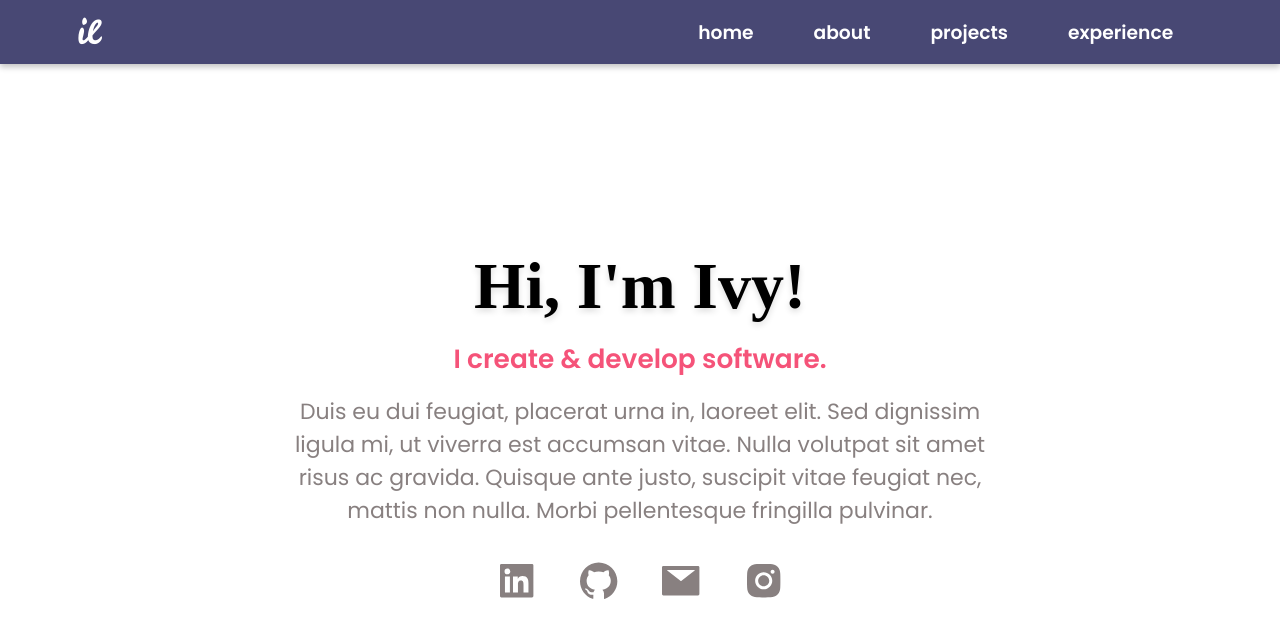
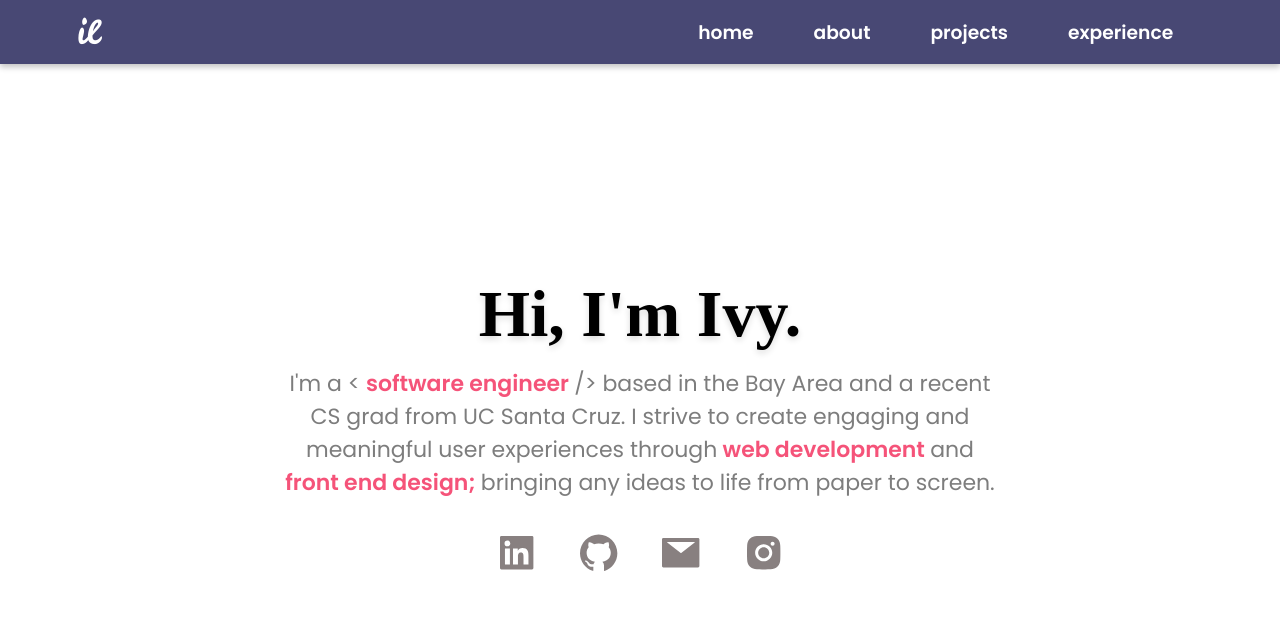
Before and after one commit to ivyla/portfoliov1, a React (Create React App) app: page / in a window 1280 px wide. Shown: the top 638 px of the page. Built offline with nearby package versions, Linux system fonts and the light colour scheme; a web font is replaced by a local one.

Commit message:
content created for home & about

```diff
--- a/src/components/About.js
+++ b/src/components/About.js
@@ -17,13 +17,12 @@ function About() {
                         </div>
                         </div>
                         <div className="default-desc">
-                            Nam ut dui nec ligula sagittis pharetra et sit
-                            amet turpis. Cras malesuada, nulla ut convalli
-                            maximus, metus mauris tempus elit, ascelerd
-                            isque mauris turpis sit amet tortor. Proin effics
-                            pretium dolor at finibus. Morbi ultricies posues
-                            elit, asceler isque mauris turpis sit amet tortor.
-                            Proin effic pretium dolor at finibus. Morbi ultric.
+                        From tweaking the HTML in my old MySpace profiles to tirelessly studying
+                         algorithms and computer architecture in college, I've always been fascinated with
+                         technology and how it works behind the scenes. Currently, I'm seeking software
+                         engineering roles, focusing on growing my Javascript skills, and dabbling in user
+                         interface design. Aside from web development, I also love learning about computer
+                          networks, computer graphics, user experience design, and animation.
                         </div>
 
                     </div>
--- a/src/components/Home.js
+++ b/src/components/Home.js
@@ -4,6 +4,11 @@ import "../stylesheets/Home.css"
 import { LinkedinFilled, GithubFilled, MailFilled, FileFilled, InstagramFilled } from '@ant-design/icons'
 import "../stylesheets/HomeGraphics.css"
 import { CSSTransition, TransitionGroup } from "react-transition-group"
+
+const inlinePink = {
+    color: '#F55379',
+    fontWeight: '600'
+}
 
 function Home() {
     return (
@@ -12,22 +17,25 @@ function Home() {
 
             <div className="content-home">
                 <div className="default-title">
-                    Hi, I'm Ivy!
+                    Hi, I'm Ivy.
                 </div>
 
-                <div className="default-header">
+                {/* <div className="default-header">
                     I create & develop software.
 
-                </div>
+                </div> */}
 
                 <div className="default-desc">
-                    Duis eu dui feugiat, placerat urna in, laoreet elit. Sed dignissim ligula mi, ut viverra est accumsan vitae. Nulla volutpat sit amet risus ac gravida. Quisque ante justo, suscipit vitae feugiat nec, mattis non nulla. Morbi pellentesque fringilla pulvinar.
-                    {/* I'm a software developer currently focusing
-                    on growing my skills in front end and fullstack technologies.
+                    I'm a   &lt; <span style={inlinePink}>  software engineer </span>/&gt;  based in the Bay Area
+                    and a recent CS grad from UC Santa Cruz.
                     I strive to create engaging and meaningful
-                    user experiences through software engineering
-                    and front end design; bringing any ideas to life
-                    from paper to screen. */}
+                    user experiences through
+                    <span style ={inlinePink}> web development </span>
+                    and
+                    <span style ={inlinePink}> front end design; </span>
+                    bringing any ideas to life
+                    from paper to screen.
+
                 </div>
 
                 <div className="media-icons-container">
--- a/src/stylesheets/Theme.css
+++ b/src/stylesheets/Theme.css
@@ -46,7 +46,8 @@ html {
 
 .default-desc {
     font-family: 'Poppins';
-    color: #888080;
+    /* color: #888080; */
+    color: #7d7d7d;
     margin-bottom: 0.7rem;
     font-size: 1rem;
 }
```
